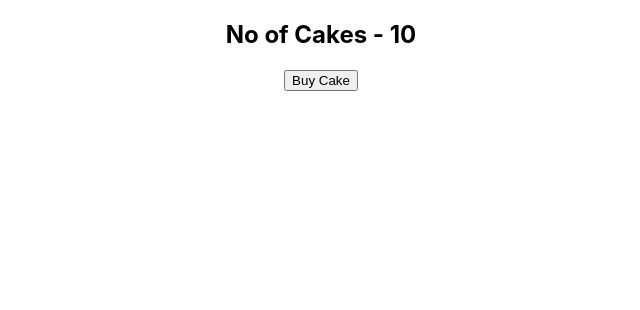
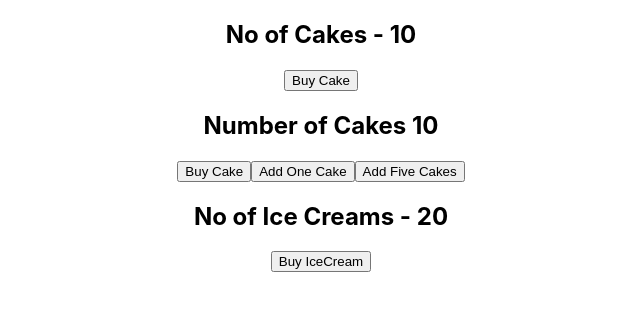
Before and after one commit to benittobeny34/mallow-intern-react, a React (Create React App) app: page / in a window 1280 px wide. Shown: the top 310 px of the page, without its empty margins (319-959 px from the left). Built offline with nearby package versions, Linux system fonts and the light colour scheme.

Commit message:
combined reducers- cake and icecreams example

```diff
--- a/src/App.js
+++ b/src/App.js
@@ -3,13 +3,15 @@ import CakeContainer from "./components/CakeContainer";
 import {Provider} from 'react-redux';
 import store from './redux/store'
 import HookCakeContainer from "./components/HookCakeContainer";
+import IceCreamContainer from "./components/IceCreamContainer";
 
 function App() {
     return (
         <Provider store={store}>
             <div className="App">
                 <HookCakeContainer/>
-                {/*<CakeContainer/>*/}
+                <CakeContainer/>
+                <IceCreamContainer/>
             </div>
         </Provider>
     );
--- a/src/components/CakeContainer.js
+++ b/src/components/CakeContainer.js
@@ -24,7 +24,7 @@ function CakeContainer(props) {
 
 const mapStateToProps = (state) => {
     return {
-        numOfCakes: state.numOfCakes
+        numOfCakes: state.cake.numOfCakes
     }
 }
 
--- a/src/components/HookCakeContainer.js
+++ b/src/components/HookCakeContainer.js
@@ -2,7 +2,7 @@ import React from "react";
 import {useSelector, useDispatch} from "react-redux";
 import {buyCake} from "../redux/cake/CakeActions";
 function HookCakeContainer() {
-   const numOfCakes =  useSelector(state => state.numOfCakes)
+   const numOfCakes =  useSelector(state => state.cake.numOfCakes)
     const dispatch = useDispatch()
     return (
         <div>
--- /dev/null
+++ b/src/components/IceCreamContainer.js
@@ -0,0 +1,27 @@
+import React from "react";
+import {buyIceCream} from "../redux/iceCream/IceCreamActions";
+import {connect} from "react-redux";
+
+function iceCreamContainer(props) {
+    return (
+        <div>
+            <h2>No of Ice Creams - {props.numOfIceCreams} </h2>
+            <button onClick={() => {
+                props.buyIceCream(5)
+            }}>Buy IceCream</button>
+        </div>
+    )
+}
+
+const mapStateToProps = (state) => {
+    return {
+        numOfIceCreams: state.iceCream.numOfIceCreams
+    }
+}
+const mapDispatchToProps = (dispatch) => {
+    return {
+        buyIceCream: (pieces = 1) => dispatch(buyIceCream(pieces))
+    }
+}
+
+export default connect(mapStateToProps, mapDispatchToProps)(iceCreamContainer)
--- /dev/null
+++ b/src/redux/RootReducer.js
@@ -0,0 +1,10 @@
+import { combineReducers} from "redux";
+import cakeReducer from "./cake/CakeReducer";
+import iceCreamReducer from "./iceCream/IceCreamReducer";
+
+const rootReducer = combineReducers({
+    cake:cakeReducer,
+    iceCream: iceCreamReducer
+})
+
+export default rootReducer;
--- a/src/redux/cake/CakeReducer.js
+++ b/src/redux/cake/CakeReducer.js
@@ -13,6 +13,7 @@ const cakeReducer = (state = initialState, action) => {
                 numOfCakes: state.numOfCakes - 1
             }
         case ADD_CAKE:
+            console.log(action);
             return {
                 ...state,
                 numOfCakes: state.numOfCakes + action.pieces
--- /dev/null
+++ b/src/redux/iceCream/IceCreamActions.js
@@ -0,0 +1,8 @@
+import {BUY_ICE_CREAM} from "./IceCreamTypes";
+
+export const buyIceCream = (pieces) =>  {
+    return {
+        type: BUY_ICE_CREAM,
+        pieces: pieces
+    }
+}
--- /dev/null
+++ b/src/redux/iceCream/IceCreamReducer.js
@@ -0,0 +1,19 @@
+import {BUY_ICE_CREAM} from "./IceCreamTypes";
+
+const initialIceCreamState = {
+    numOfIceCreams: 20
+}
+
+const iceCreamReducer = (state = initialIceCreamState, action) => {
+    switch (action.type) {
+        case BUY_ICE_CREAM:
+            return {
+                ...state,
+                numOfIceCreams: state.numOfIceCreams - action.pieces
+            }
+        default:
+            return state
+    }
+}
+
+export default iceCreamReducer;
--- /dev/null
+++ b/src/redux/iceCream/IceCreamTypes.js
@@ -0,0 +1 @@
+export const BUY_ICE_CREAM = 'BUY_ICE_CREAM';
--- a/src/redux/store.js
+++ b/src/redux/store.js
@@ -1,6 +1,5 @@
 import {createStore} from 'redux';
-import cakeReducer from "./cake/CakeReducer";
-
-const store = createStore(cakeReducer);
+import rootReducer from "./RootReducer";
+const store = createStore(rootReducer);
 
 export default store;
```
